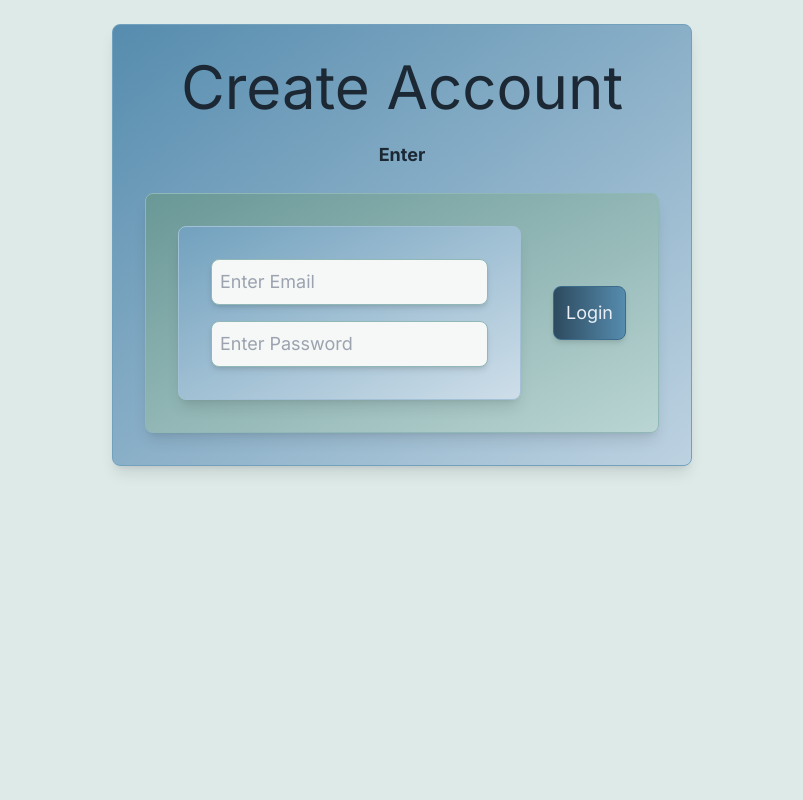
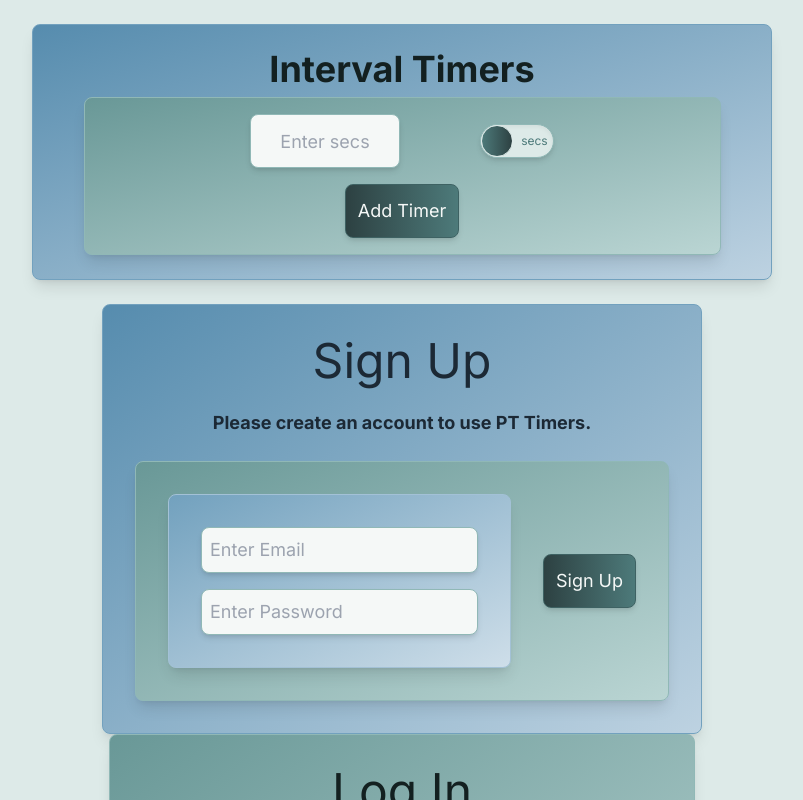
Before and after one commit to ColdWeatherBoyy/pt-timer, a Next.js app: page / in a window 1280 px wide. Shown: the top 800 px of the page, without its empty margins (238-1041 px from the left). Built offline with nearby package versions, Linux system fonts and the light colour scheme.

Commit message:
clean up signup and login, change of input

```diff
--- /dev/null
+++ b/app/components/UserForm.tsx
@@ -0,0 +1,89 @@
+import { Dispatch, SetStateAction, useState } from "react";
+import Button from "../components/Button";
+import Card from "../components/Card";
+import Input from "../components/Input";
+import { ThemeColor, ThemeShade } from "../utilities/themeTypes";
+
+interface FormText {
+	purpose: string;
+	subtitle: string;
+}
+
+interface UserForm {
+	email: string;
+	setEmail: Dispatch<SetStateAction<string>>;
+	password: string;
+	setPassword: Dispatch<SetStateAction<string>>;
+	formColor: ThemeColor;
+	formText: FormText;
+}
+
+const UserForm: React.FC<UserForm> = ({
+	email,
+	setEmail,
+	password,
+	setPassword,
+	formColor,
+	formText,
+}) => {
+	const handleSubmit = () => {
+		console.log(email, password);
+	};
+
+	const formSecondaryColor =
+		formColor === ThemeColor.horizon ? ThemeColor.jade : ThemeColor.horizon;
+
+	return (
+		<div>
+			<Card
+				cardColor={ThemeColor[formColor]}
+				cardShade={ThemeShade.medium}
+				column
+				className="p-8 gap-6"
+			>
+				<div className={`text-${formColor}-950 text-5xl`}>{formText.purpose}</div>
+				<div className={`text-${formColor}-950 font-bold text-lg text-center`}>
+					{formText.subtitle}
+				</div>
+				<div className="flex flex-col items-center gap-4">
+					<Card
+						cardColor={ThemeColor[formSecondaryColor]}
+						cardShade={ThemeShade.medium}
+						className="p-8 gap-8"
+					>
+						<Card
+							cardColor={ThemeColor[formColor]}
+							cardShade={ThemeShade.light}
+							column
+							className="gap-4 p-8"
+						>
+							<Input
+								type="email"
+								placeholder="Enter Email"
+								value={email}
+								inputColor={ThemeColor[formSecondaryColor]}
+								onChange={(event) => setEmail(event.target.value)}
+							/>
+							<Input
+								type="password"
+								placeholder="Enter Password"
+								value={password}
+								inputColor={ThemeColor[formSecondaryColor]}
+								onChange={(event) => setPassword(event.target.value)}
+							/>
+						</Card>
+						<Button
+							buttonColor={ThemeColor[formSecondaryColor]}
+							animate
+							onClick={handleSubmit}
+						>
+							{formText.purpose}
+						</Button>
+					</Card>
+				</div>
+			</Card>
+		</div>
+	);
+};
+
+export default UserForm;
--- a/app/page.tsx
+++ b/app/page.tsx
@@ -6,17 +6,11 @@ import SignUp from "./pages/SignUp";
 import TimerHomepage from "./pages/TimerHomepage";
 
 export default function Home() {
-	// return <MainWrapper>
-	// 	<TimerHomepage />
-	// </MainWrapper>
 	return (
-		<>
-			<MainWrapper>
-				<SignUp />
-			</MainWrapper>
-			<MainWrapper>
-				<LogIn />
-			</MainWrapper>
-		</>
+		<MainWrapper>
+			<TimerHomepage />
+			<SignUp />
+			<LogIn />
+		</MainWrapper>
 	);
 }
--- a/app/pages/Login.tsx
+++ b/app/pages/Login.tsx
@@ -1,64 +1,23 @@
-import { useState } from "react";
-import Button from "../components/Button";
-import Card from "../components/Card";
-import Input from "../components/Input";
-import { ThemeColor, ThemeShade } from "../utilities/themeTypes";
+import React, { useState } from "react";
+import UserForm from "../components/UserForm";
+import { ThemeColor } from "../utilities/themeTypes";
 
-const LogIn = () => {
-	const [email, setEmail] = useState("");
-	const [password, setPassword] = useState("");
-
-	const handleSubmit = () => {
-		console.log(email, password);
-	};
+const LogIn: React.FC = () => {
+	const [email, setEmail] = useState<string>("");
+	const [password, setPassword] = useState<string>("");
 
 	return (
-		<div>
-			<Card
-				cardColor={ThemeColor.jade}
-				cardShade={ThemeShade.medium}
-				column
-				className="p-8 gap-6"
-			>
-				<div className="text-horizon-950 text-6xl">Sign In</div>
-				<div className="text-horizon-950 font-bold text-lg text-center">
-					Sign in to access your timers!
-				</div>
-				<div className="flex flex-col items-center gap-4">
-					<Card
-						cardColor={ThemeColor.horizon}
-						cardShade={ThemeShade.medium}
-						className="p-8 gap-8"
-					>
-						<Card
-							cardColor={ThemeColor.jade}
-							cardShade={ThemeShade.light}
-							column
-							className="gap-4 p-8"
-						>
-							<Input
-								type="email"
-								placeholder="Enter Email"
-								value={email}
-								inputColor={ThemeColor.horizon}
-								onChange={(event) => setEmail(event.target.value)}
-							/>
-							<Input
-								type="password"
-								placeholder="Enter Password"
-								value={password}
-								inputColor={ThemeColor.horizon}
-								onChange={(event) => setPassword(event.target.value)}
-							/>
-						</Card>
-						<Button buttonColor={ThemeColor.horizon} animate onClick={handleSubmit}>
-							Sign Up
-						</Button>
-					</Card>
-				</div>
-			</Card>
-		</div>
+		<UserForm
+			email={email}
+			setEmail={setEmail}
+			password={password}
+			setPassword={setPassword}
+			formColor={ThemeColor.jade}
+			formText={{
+				purpose: "Log In",
+				subtitle: "Please log in to access your saved timer",
+			}}
+		/>
 	);
 };
-
 export default LogIn;
--- a/app/pages/Signup.tsx
+++ b/app/pages/Signup.tsx
@@ -1,61 +1,22 @@
-import { useState } from "react";
-import Button from "../components/Button";
-import Card from "../components/Card";
-import Input from "../components/Input";
-import { ThemeColor, ThemeShade } from "../utilities/themeTypes";
+import React, { useState } from "react";
+import UserForm from "../components/UserForm";
+import { ThemeColor } from "../utilities/themeTypes";
 
-const SignUp = () => {
-	const [email, setEmail] = useState("");
-	const [password, setPassword] = useState("");
-
-	const handleSubmit = () => {
-		console.log(email, password);
-	};
-
+const SignUp: React.FC = () => {
+	const [email, setEmail] = useState<string>("");
+	const [password, setPassword] = useState<string>("");
 	return (
-		<div>
-			<Card
-				cardColor={ThemeColor.horizon}
-				cardShade={ThemeShade.medium}
-				column
-				className="p-8 gap-6"
-			>
-				<div className="text-horizon-950 text-6xl">Create Account</div>
-				<div className="text-horizon-950 font-bold text-lg text-center">Enter</div>
-				<div className="flex flex-col items-center gap-4">
-					<Card
-						cardColor={ThemeColor.jade}
-						cardShade={ThemeShade.medium}
-						className="p-8 gap-8"
-					>
-						<Card
-							cardColor={ThemeColor.horizon}
-							cardShade={ThemeShade.light}
-							column
-							className="gap-4 p-8"
-						>
-							<Input
-								type="email"
-								placeholder="Enter Email"
-								value={email}
-								inputColor={ThemeColor.jade}
-								onChange={(event) => setEmail(event.target.value)}
-							/>
-							<Input
-								type="password"
-								placeholder="Enter Password"
-								value={password}
-								inputColor={ThemeColor.jade}
-								onChange={(event) => setPassword(event.target.value)}
-							/>
-						</Card>
-						<Button buttonColor={ThemeColor.horizon} animate onClick={handleSubmit}>
-							Login
-						</Button>
-					</Card>
-				</div>
-			</Card>
-		</div>
+		<UserForm
+			email={email}
+			setEmail={setEmail}
+			password={password}
+			setPassword={setPassword}
+			formColor={ThemeColor.horizon}
+			formText={{
+				purpose: "Sign Up",
+				subtitle: "Please create an account to use PT Timers.",
+			}}
+		/>
 	);
 };
 export default SignUp;
--- a/app/sections/AddTimers.tsx
+++ b/app/sections/AddTimers.tsx
@@ -40,6 +40,7 @@ const AddTimers: React.FC<AddTimerProps> = ({
 					type="string"
 					placeholder={`Enter ${unit}`}
 					value={newTimer}
+					inputColor={unit === Unit.minutes ? ThemeColor.horizon : ThemeColor.jade}
 					centered
 					onChange={(event) => setNewTimer(event.target.value)}
 				/>
```
